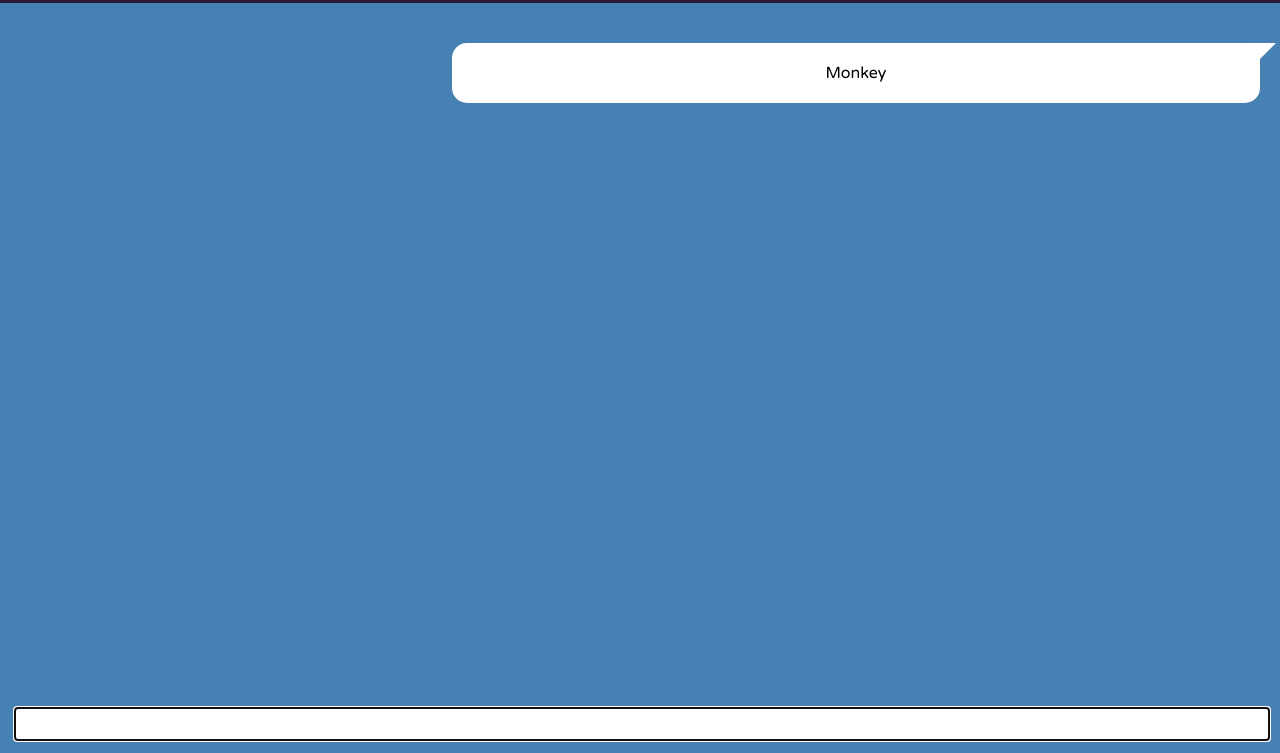
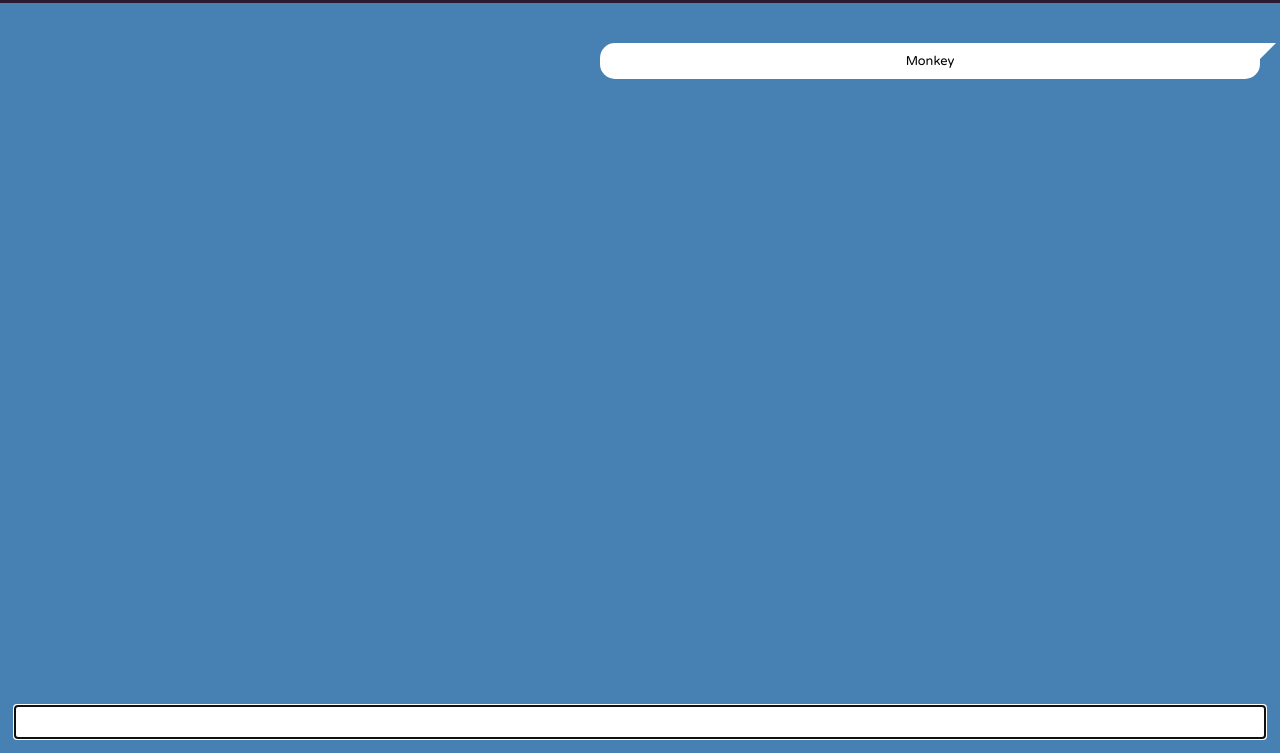
Before and after one commit to inderps/german-vocab-chat-app, a plain HTML site: page index.html in a window 1280 px wide. Shown: the part 47-800 px from the top of the page. Drawn offline with Linux system fonts and the light colour scheme.

Commit message:
fix styling

```diff
--- a/styles.css
+++ b/styles.css
@@ -20,15 +20,15 @@ body {
   bottom: 0;
   width: 100%;
   padding: 15px;
-  height: 60px;
+  display: flex;
   box-sizing: border-box;
 }
 
 .answer-box {
-  width: 100%;
   border: 0;
-  height: 100%;
-  font-size: 1.5rem;
+  font-size: 1rem;
+  flex-grow: 1;
+  height: 30px;
 }
 
 #score {
@@ -55,10 +55,11 @@ body {
 }
 
 .bubble {
-  width: 60%;
+  width: 50%;
   margin: 30px auto;
   border-radius: 15px;
-  padding: 20px;
+  font-size: 0.8rem;
+  padding: 10px;
   text-align: center;
   position: relative;
 }
```
